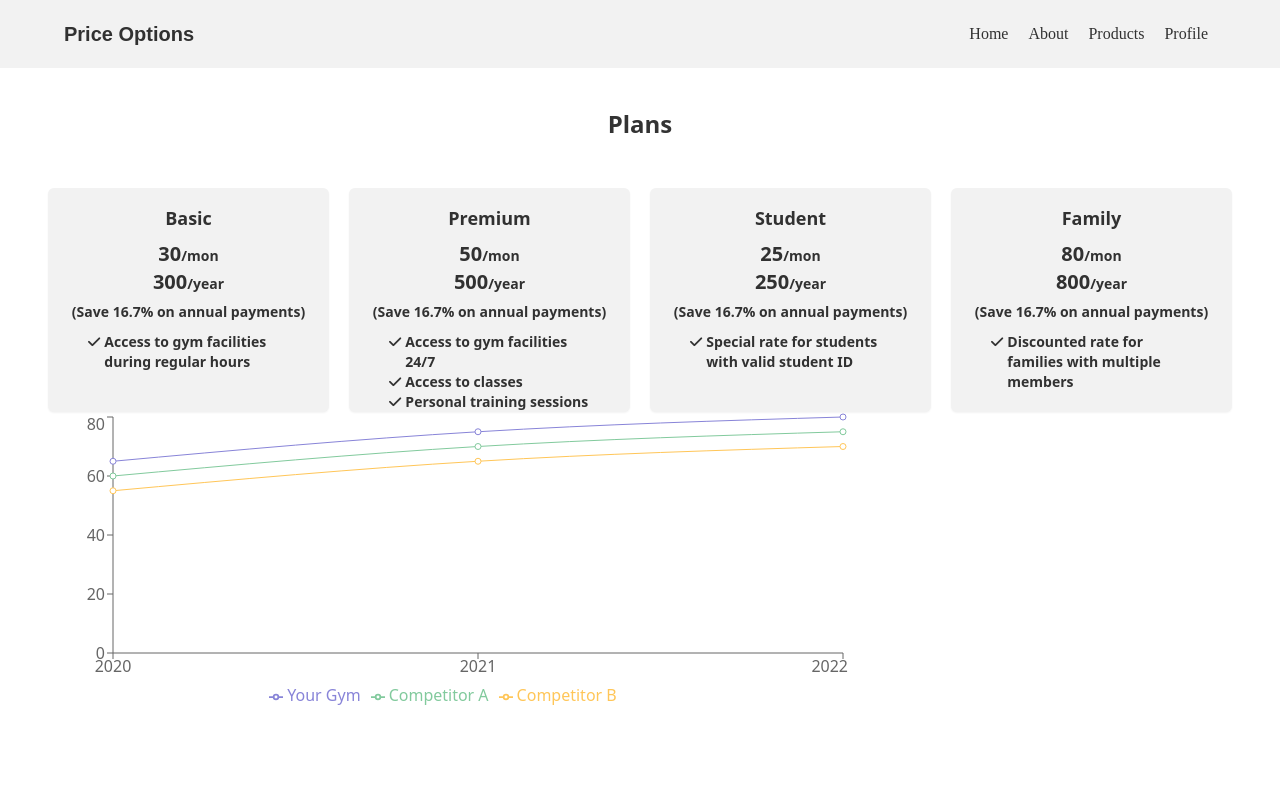
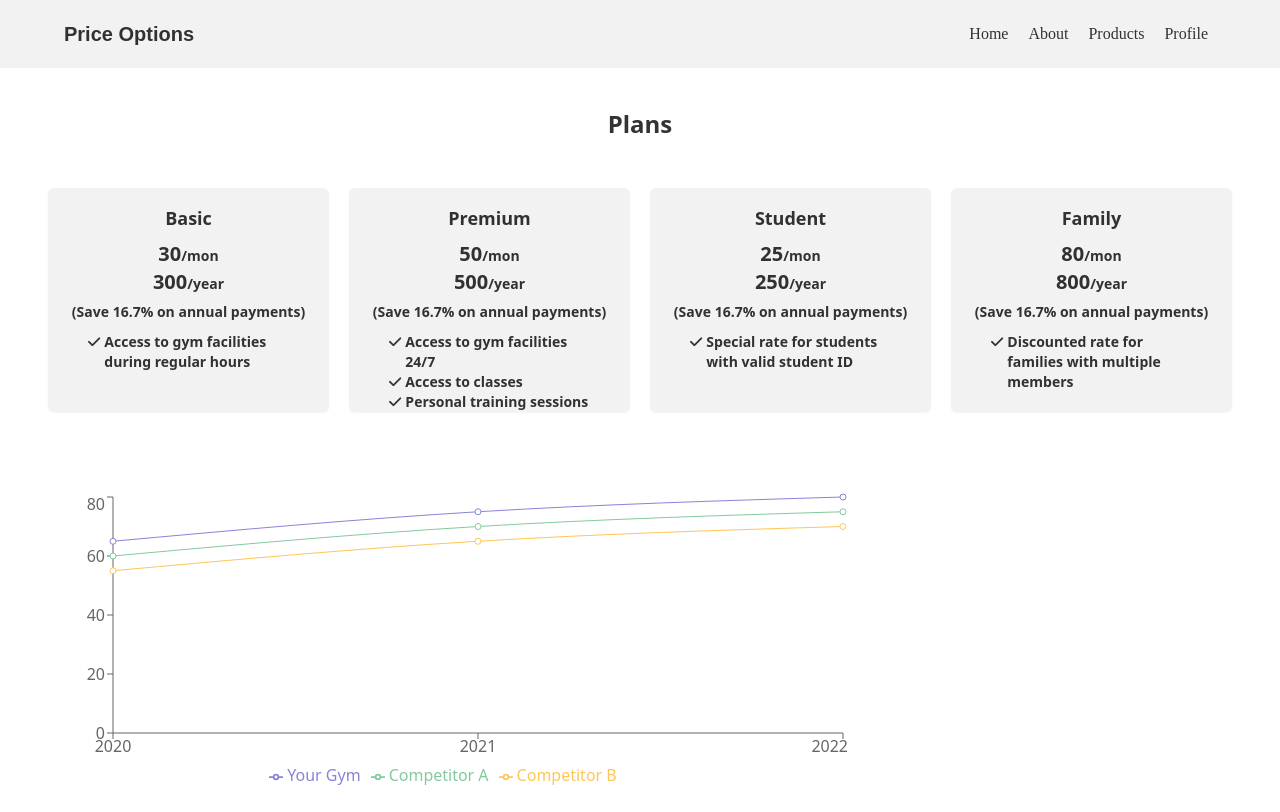
Before and after one commit to mrbannerbear/price-options, a React (Vite) app: page / in a window 1280 px wide. Built offline with nearby package versions, Linux system fonts and the light colour scheme.

Commit message:
added axios

```diff
--- a/package.json
+++ b/package.json
@@ -10,6 +10,7 @@
     "preview": "vite preview"
   },
   "dependencies": {
+    "axios": "^1.5.0",
     "prop-types": "^15.8.1",
     "react": "^18.2.0",
     "react-dom": "^18.2.0",
--- a/src/assets/components/gymStats/gymStats.jsx
+++ b/src/assets/components/gymStats/gymStats.jsx
@@ -1,17 +1,21 @@
+import axios from "axios";
 import { useEffect, useState } from "react";
 import { LineChart, Line, XAxis, YAxis, Legend } from "recharts";
 
 const GymStats = () => {
   useEffect(() => {
-    fetch("./gymStats.json")
-      .then((res) => res.json())
-      .then((data) => setStats(data.customerSatisfactionData));
+    // fetch("./gymStats.json")
+    //   .then((res) => res.json())
+    //   .then((data) => setStats(data.customerSatisfactionData));
+
+    axios.get('./gymStats.json')
+    .then(data => setStats(data.data.customerSatisfactionData))
   }, []);
 
   const [stats, setStats] = useState([]);
 
   return (
-    <div>
+    <div className="lg:mt-20">
       <LineChart width={800} height={300} data={stats}>
         <XAxis dataKey="year" />
         <YAxis />
```
Also changed, not shown: 1 other file (tests, documents, lock files or other folders).
